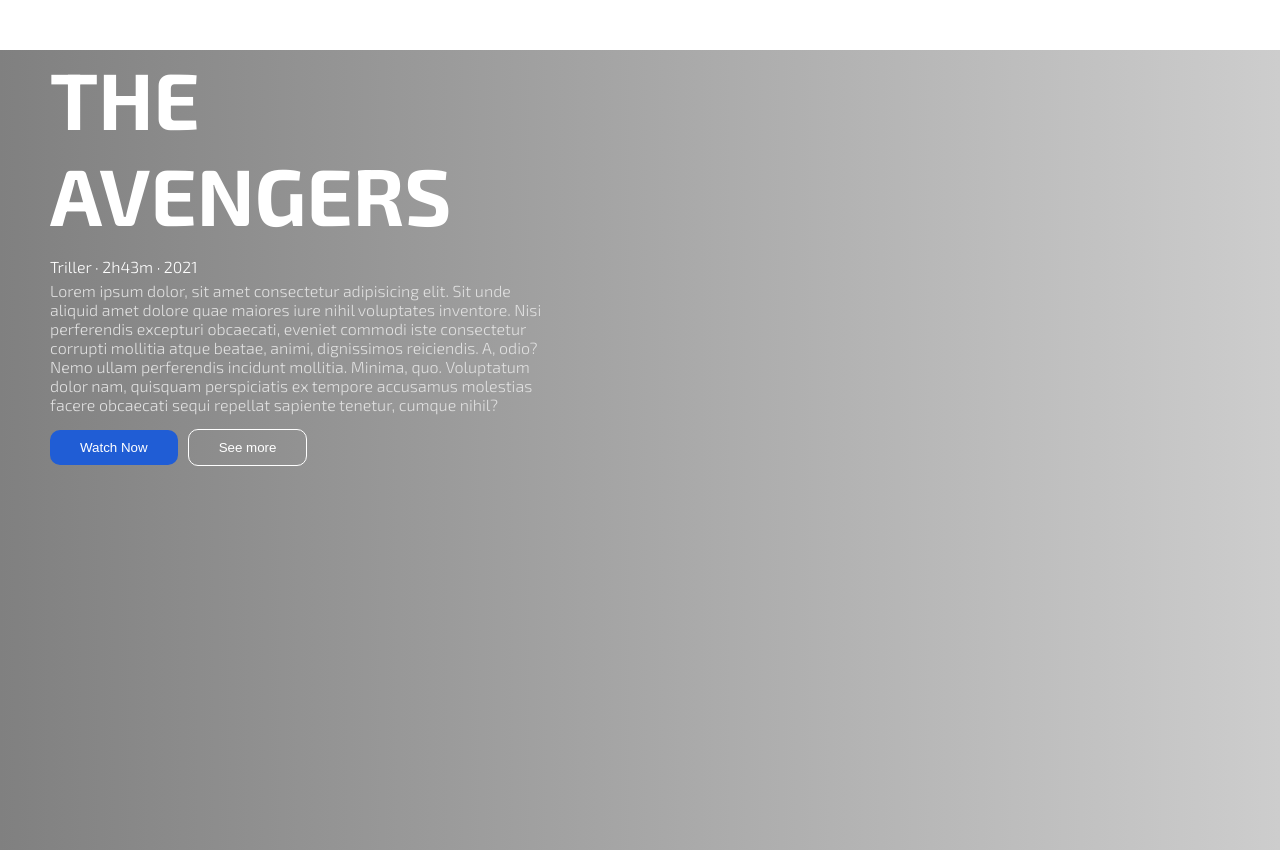
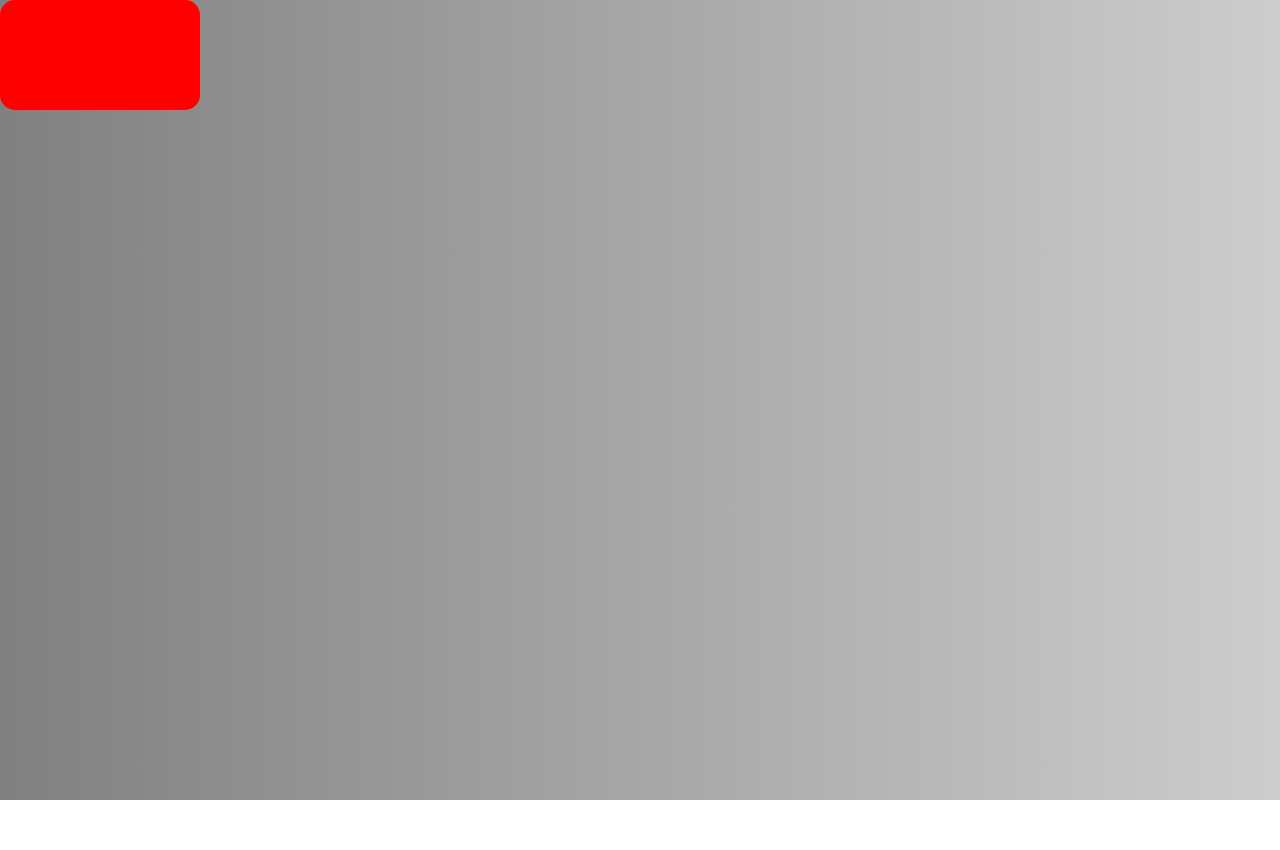
Before and after one commit to Kevsely/netflix-bj, a React (Create React App) app: page / in a window 1280 px wide. After the commit the page ends 800 px from the top, so only its background shows below. Built offline with nearby package versions, Linux system fonts and the light colour scheme.

Commit message:
Build up the PreviewCard comp

```diff
--- a/src/App.js
+++ b/src/App.js
@@ -1,10 +1,10 @@
 import './App.scss';
-import Synopsis from './components/synopsis/synopsis.component';
+import PreviewCard from './components/preview-card/preview-card.component';
 
 function App() {
     return (
         <div className="App">
-            <Synopsis />
+            <PreviewCard orientation={"landscape"} />
         </div>
     );
 }
@@ -21,7 +21,8 @@
         --SearchButton--OK
         --UserButton--OK
       --Synopsis-Cmp
-        --CustomButton
+        --CustomButton--OK
       --CollectionsOverview-Cmp
+        --PreviewCard
     */
 }
--- a/src/components/preview-card/preview-card.component.jsx
+++ b/src/components/preview-card/preview-card.component.jsx
@@ -0,0 +1,13 @@
+import React from "react"
+
+import "./preview-card.styles.scss"
+
+const PreviewCard = ({ orientation }) => {
+    return (
+        <div className={`preview-card ${orientation==="landscape" ? "landscape" : "portrait"}`}>
+
+        </div>
+    )
+}
+
+export default PreviewCard
--- /dev/null
+++ b/src/components/preview-card/preview-card.styles.scss
@@ -0,0 +1,15 @@
+.preview-card {
+    border: none;
+    border-radius: 15px;
+    background-color: red;
+
+    &.landscape {
+        height: 110px;
+        width: 200px;
+    }
+
+    &.portrait {
+        height: 250px;
+        width: 150px;
+    }
+}
```
